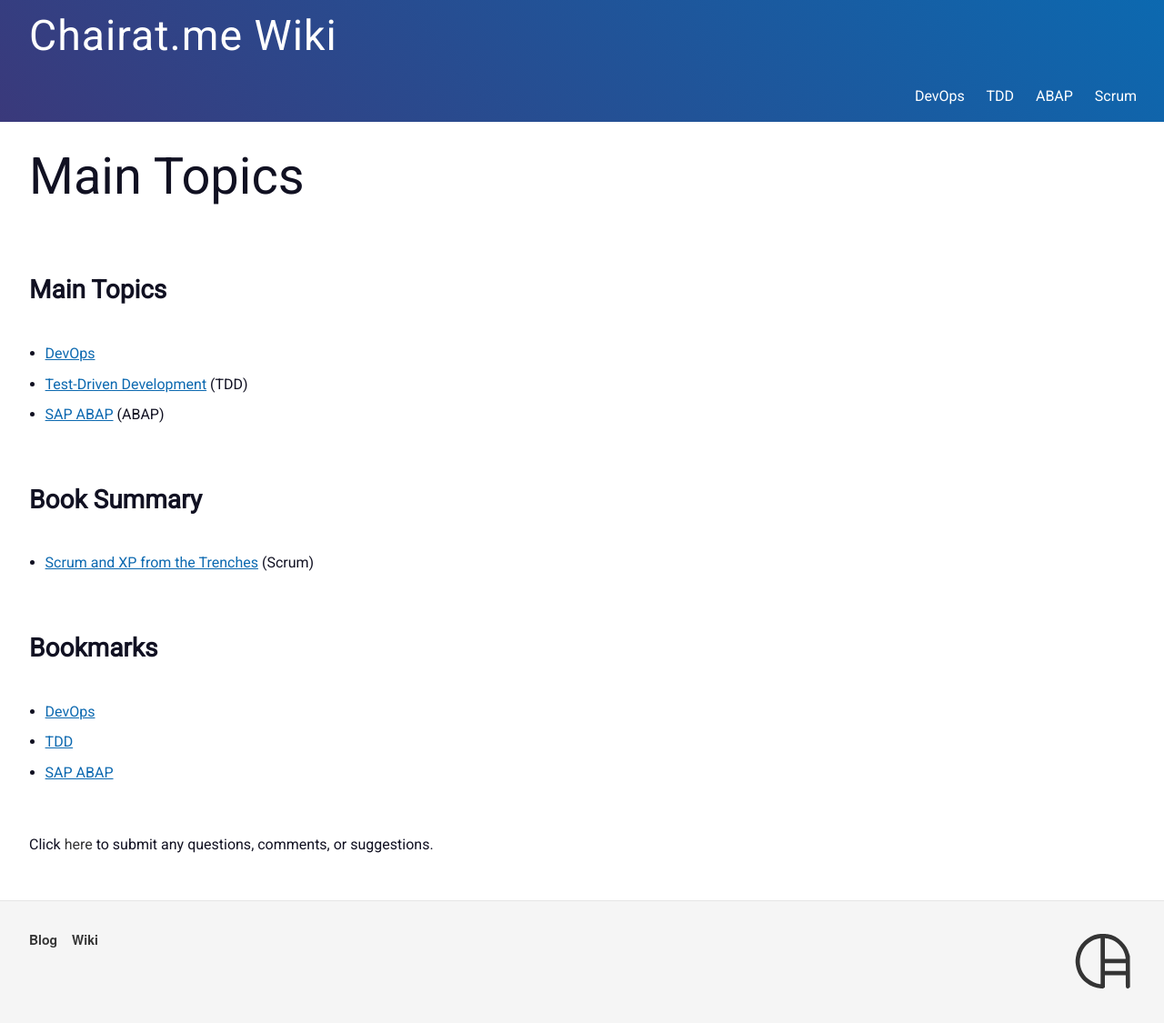
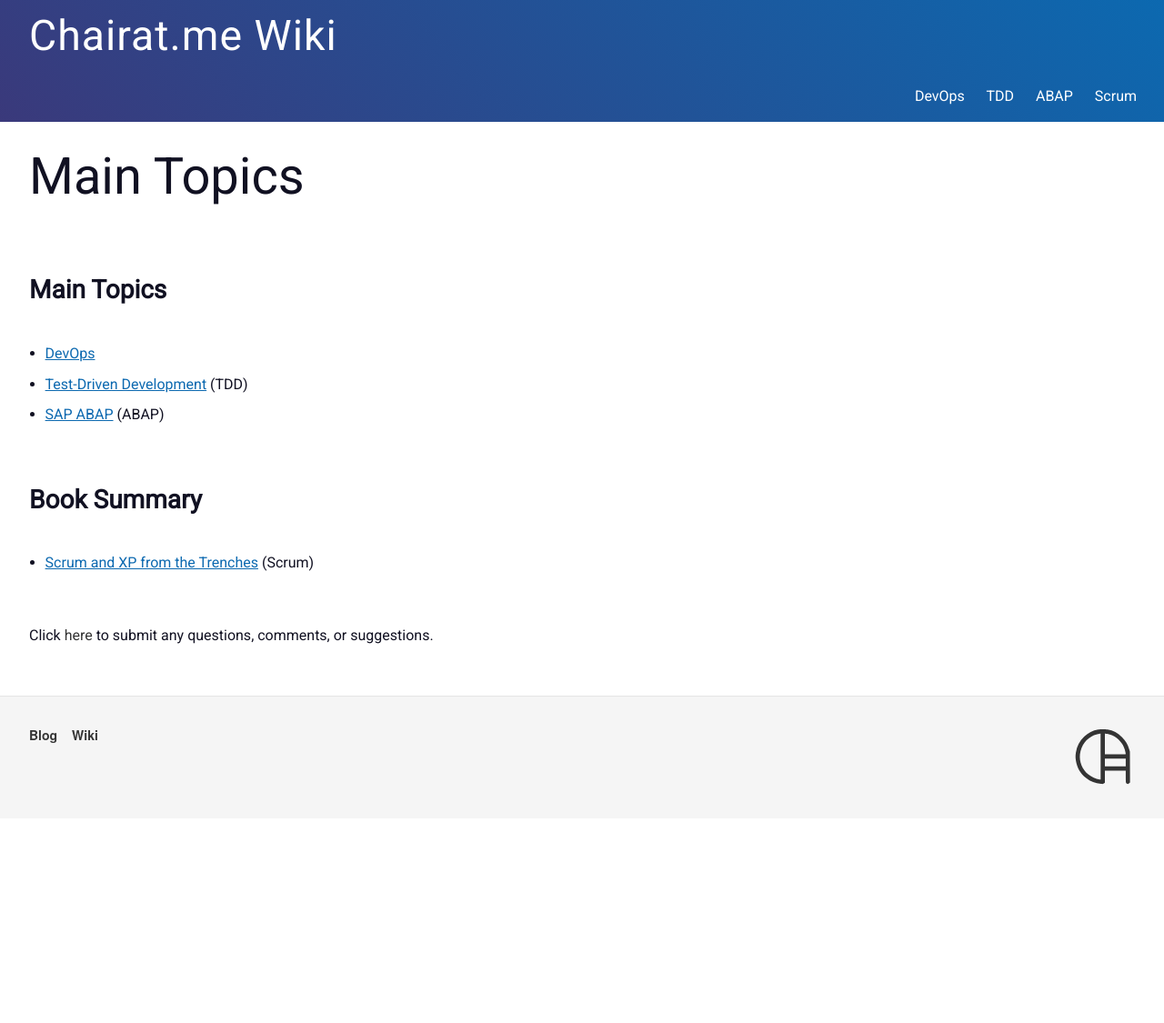
Before and after one commit to shruti170901/hola.github.io, a Jekyll site: the page built from index.md, in a window 1280 px wide. Shown: the whole page at 91% size. Built offline with Jekyll 4.4.1, drawn with Linux system fonts in a browser that asks for light colours; our own code applies the rules of GitHub Pages for plain Markdown files; after the commit the page ends 900 px from its top, so only the background shows below that.

Commit message:
Removed bookmarks on home page

```diff
--- a/index.md
+++ b/index.md
@@ -13,9 +13,3 @@ derscription: Welcome to my Wiki! Please select section from the list below.
 ## Book Summary
 
 - [Scrum and XP from the Trenches](scrum) (Scrum)
-
-## Bookmarks
-
-- [DevOps](http://share.xmarks.com/folder/bookmarks/nXDD4nxccp)
-- [TDD](http://share.xmarks.com/folder/bookmarks/hDBnN0iuyw)
-- [SAP ABAP](http://share.xmarks.com/folder/bookmarks/bUqpQW46JN)
```
